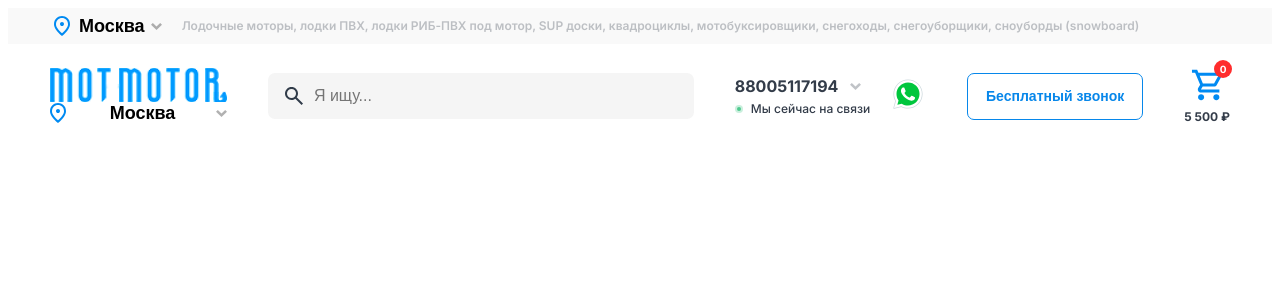
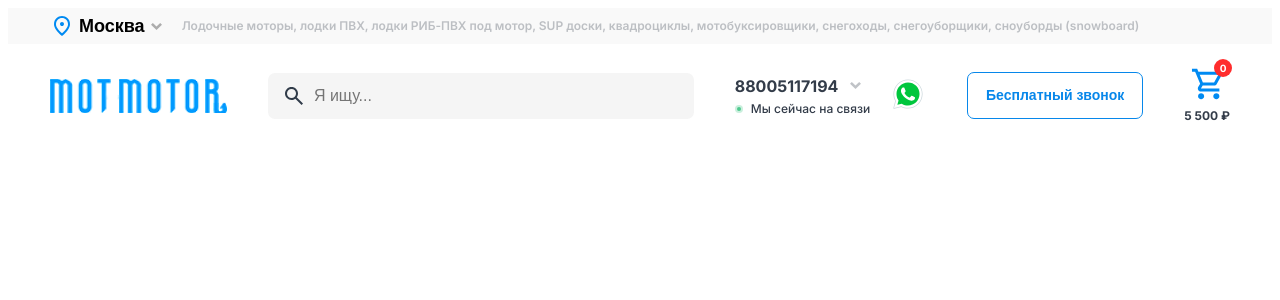
Before and after one commit to globaldrive/mot-motor-react, a Next.js app: page / in a window 1280 px wide. Shown: the top 300 px of the page. Built offline with nearby package versions, Linux system fonts and the light colour scheme.

Commit message:
feat: add cityPicker & burger styles

```diff
--- a/src/app/_components/Burger/burger.module.scss
+++ b/src/app/_components/Burger/burger.module.scss
@@ -12,8 +12,8 @@
     background: $primaryText;
     content: "";
     display: block;
-    height: 6px;
-    border-radius: 3px;
+    height: 5px;
+    //border-radius: 3px;
     margin: 7px 0;
     transition: 0.5s;
   }
--- /dev/null
+++ b/src/app/_components/CityPicker/CityPicker.interface.ts
@@ -0,0 +1,5 @@
+interface CityPickerProps {
+  className?: string;
+}
+
+export default CityPickerProps;
--- a/src/app/_components/CityPicker/cityPicker.module.scss
+++ b/src/app/_components/CityPicker/cityPicker.module.scss
@@ -1,3 +1,5 @@
+@import '@/_assets/styles/variables';
+
 .root {
   display: flex;
   padding: 0;
@@ -7,6 +9,16 @@
   border: none;
   outline: none;
   cursor: pointer;
+  @media(max-width: $mediaMobile) {
+    width: 72px;
+  }
+}
+
+.svgIcon {
+  @media(max-width: $mediaMobile) {
+    width: 15px;
+    height: 15px;
+  }
 }
 
 .text {
@@ -15,4 +27,10 @@
   font-size: 1.8rem;
   font-weight: 700;
   line-height: 2.2rem;
+  @media(max-width: $mediaMobile) {
+    font-size: 1.1rem;
+    line-height: 1.3rem;
+    margin-left: 5px;
+    margin-right: 3px;
+  }
 }
--- a/src/app/_components/CityPicker/index.tsx
+++ b/src/app/_components/CityPicker/index.tsx
@@ -1,24 +1,33 @@
 "use client";
+import classNames from "classnames";
 import Image from "next/image";
 import { useState } from "react";
 import { useSelector } from "react-redux";
 
 import styles from "./cityPicker.module.scss";
 import locationSvg from "@/_assets/images/general/location.svg";
+import CityPickerProps from "@/_components/CityPicker/CityPicker.interface";
 import ArrowIcon from "@/_components/Icons/Arrow";
 import { RootState } from "@/_store/store";
 
-const CityPicker = () => {
+const CityPicker = ({ className }: CityPickerProps) => {
   const userCity = useSelector((state: RootState) => state.userDetails.city);
   const [isClicked, setIsClicked] = useState(false);
+  const rootClassname = classNames(styles.root, className && className);
 
   const handleBtnClick = () => {
     setIsClicked(!isClicked);
   };
 
   return (
-    <button className={styles.root} onClick={handleBtnClick}>
-      <Image src={locationSvg} alt="знак локации" width={16} height={20} />
+    <button className={rootClassname} onClick={handleBtnClick}>
+      <Image
+        className={styles.svgIcon}
+        src={locationSvg}
+        alt="знак локации"
+        width={16}
+        height={20}
+      />
       <div className={styles.text}>{userCity}</div>
       <ArrowIcon main flip={isClicked} />
     </button>
--- a/src/app/_components/Header/UserInteraction/index.tsx
+++ b/src/app/_components/Header/UserInteraction/index.tsx
@@ -27,7 +27,7 @@ const UserInteraction = () => {
             height={34}
           />
         </Link>
-        <CityPicker />
+        <CityPicker className={styles.cityPickerMobile} />
       </div>
 
       <Search searchClassname={styles.search} />
--- a/src/app/_components/Header/UserInteraction/userInteraction.module.scss
+++ b/src/app/_components/Header/UserInteraction/userInteraction.module.scss
@@ -16,6 +16,7 @@
   flex-direction: column;
   @media(max-width: $mediaMobile) {
     margin-right: auto;
+    gap: 8px;
   }
 }
 
@@ -29,6 +30,13 @@
   @media(max-width: $mediaMobile) {
     width: 137px;
     height: 26px;
+  }
+}
+
+.cityPickerMobile {
+  display: none;
+  @media(max-width: $mediaMobile) {
+    display: flex;
   }
 }
 
```
